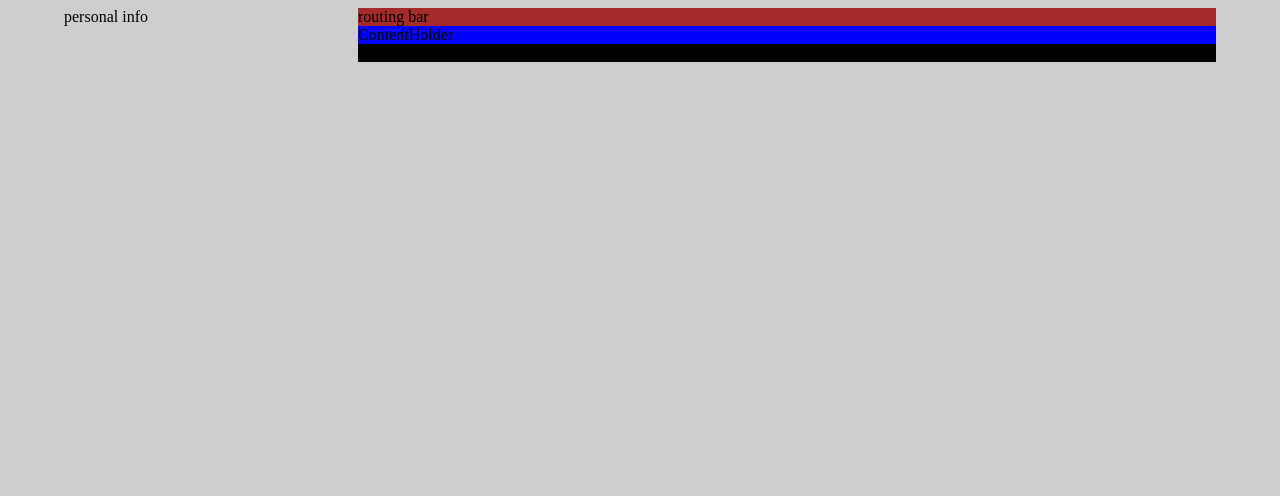
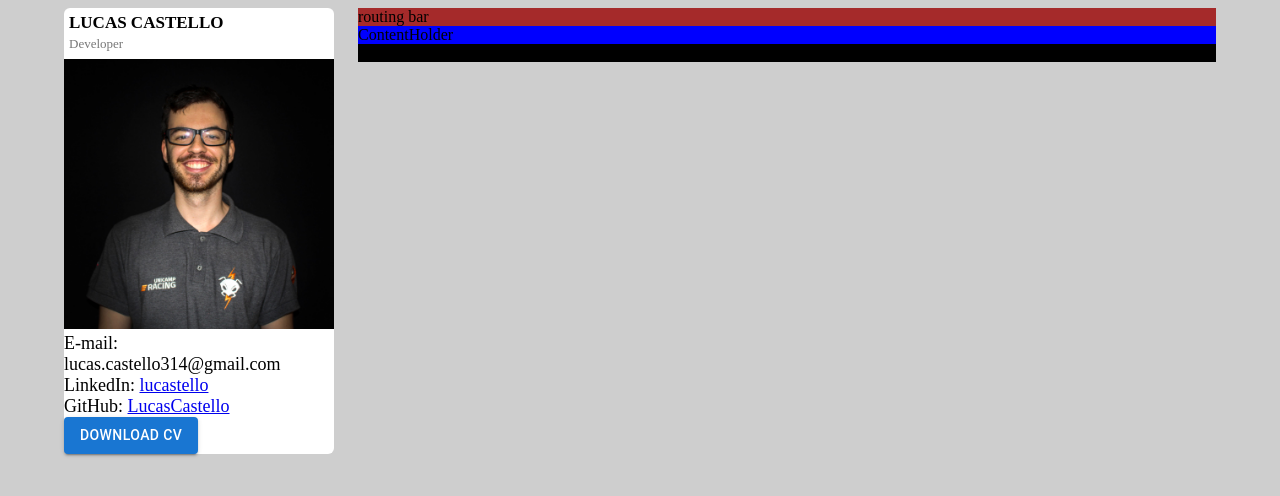
Before and after one commit to LucasCastello/react_curriculum, a React (Vite) app: page / in a window 1280 px wide. Shown: the top 496 px of the page. Built offline with nearby package versions, Linux system fonts and the light colour scheme.

Commit message:
added tittle, photo, infos and download button to personal info

```diff
--- /dev/null
+++ b/src/personal-info/PersonalInfo.css
@@ -0,0 +1,28 @@
+.personal_info {
+    background-color: white;
+    border-radius: 6px;
+}
+
+.title {
+    padding: 5px;
+    line-height: 20px;
+}
+
+.name {
+    text-transform: uppercase;
+    font-weight: bold;
+    font-size: 17px;
+}
+
+.role {
+    color: #777;
+    font-size: 13px;
+}
+
+.infos {
+    font-size: large;
+}
+
+img {
+    width: 100%;
+}
--- a/src/personal-info/PersonalInfo.tsx
+++ b/src/personal-info/PersonalInfo.tsx
@@ -1,8 +1,28 @@
-import React from "react";
+import ProfilePicture from '../assets/Foto de Perfil.jpeg'
+import './PersonalInfo.css'
+import {  Button } from '@mui/material'
 
 function PersonalInfo () {
     return (
-        <div>personal info</div>
+        <div className="personal_info">
+            <div className='title'>
+                <span className='name'>Lucas Castello</span>
+                <br/>
+                <span className='role'>Developer</span>
+            </div>
+
+            <img src={ProfilePicture} alt="Profile picture" />
+            <div className='infos'>
+                <span className='email'>E-mail: lucas.castello314@gmail.com</span>
+                <br/>
+                <span>LinkedIn: </span>
+                <a href='https://www.linkedin.com/in/lucastello/' className='linkedin'>lucastello</a>
+                <br/>
+                <span>GitHub: </span>
+                <a href='https://github.com/LucasCastello' className='github'>LucasCastello</a>
+            </div>
+            <Button className='download_button' variant='contained'>Download CV</Button>
+        </div>
     )
 }
 
```
